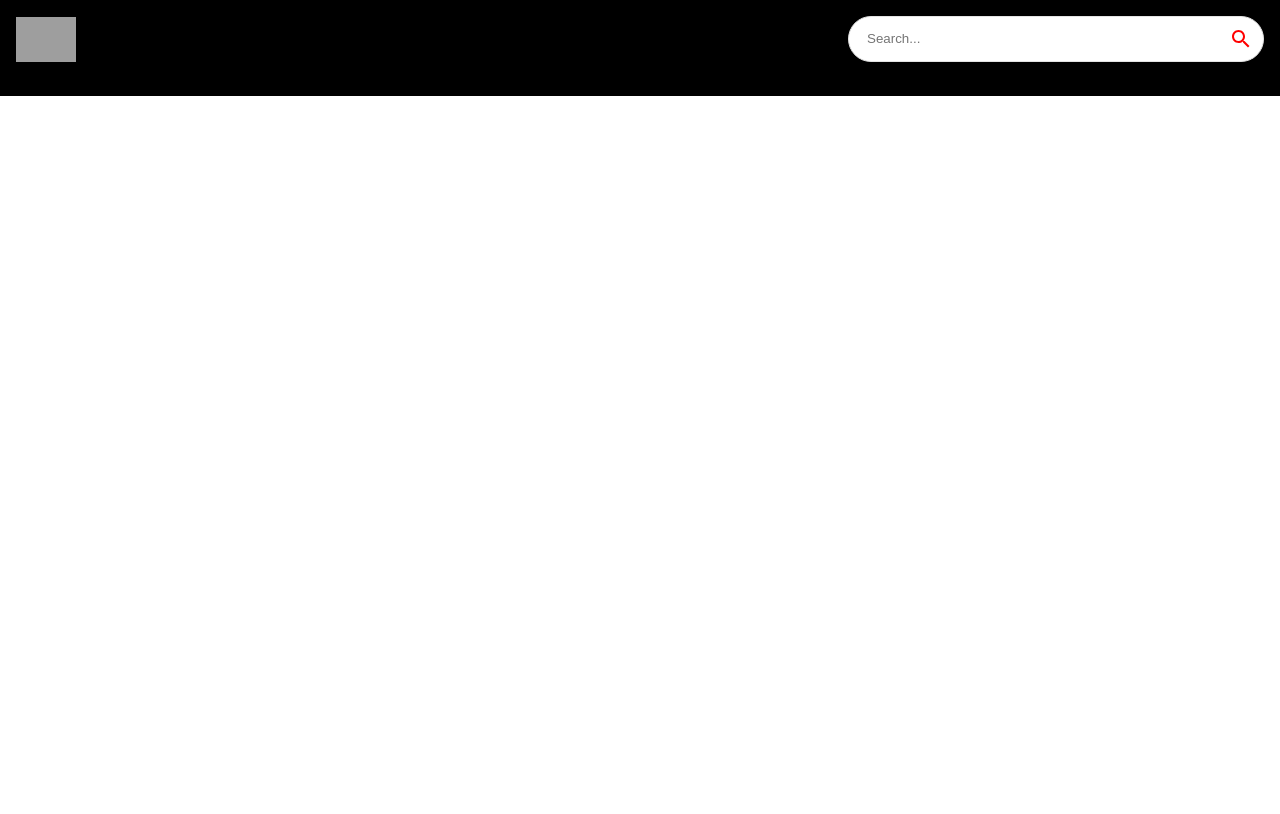
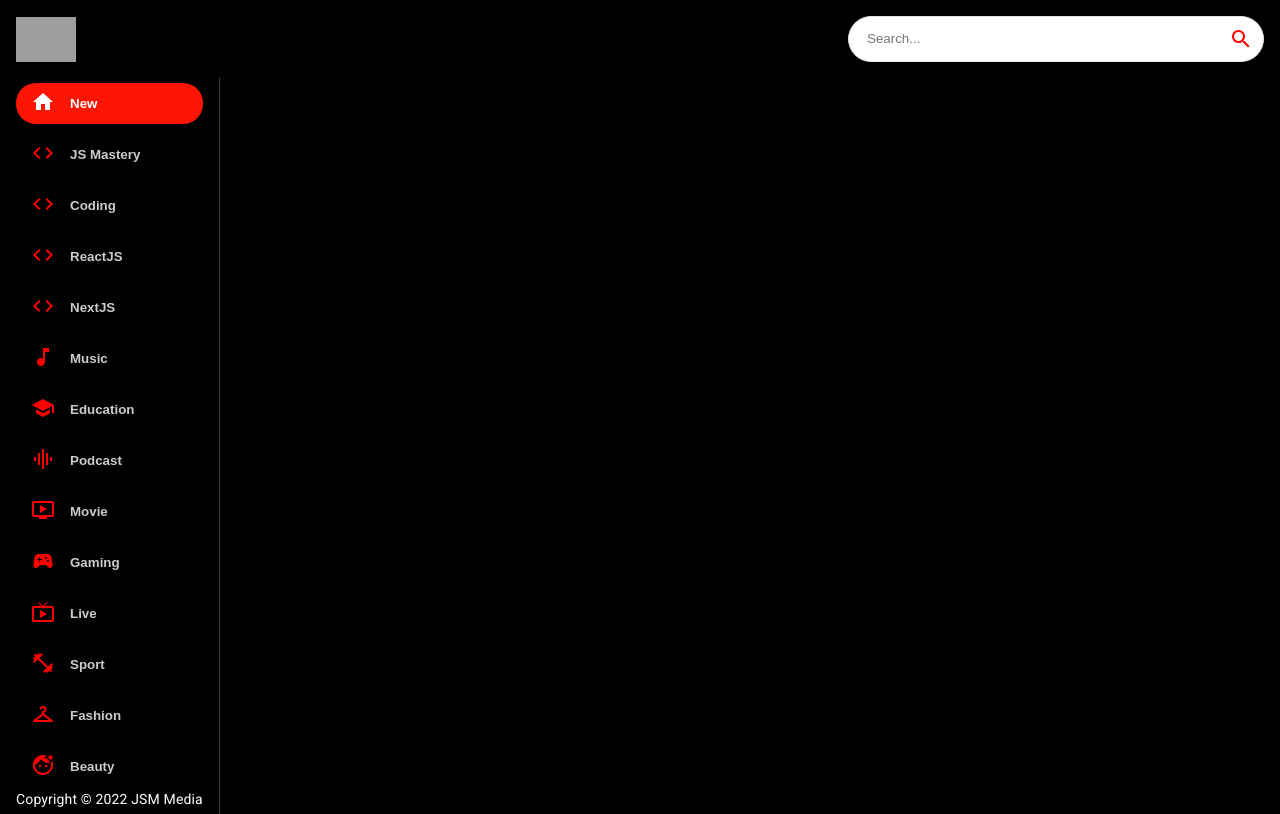
Before and after one commit to qMaDMaNp/react-youtube-clone, a React (Vite) app: page / in a window 1280 px wide. Built offline with nearby package versions, Linux system fonts and the light colour scheme; grey boxes are pictures that could not be loaded.

Commit message:
Add sidebar with categories

```diff
--- a/src/components/Feed.jsx
+++ b/src/components/Feed.jsx
@@ -1,8 +1,25 @@
-import React from 'react';
+import { useState, useEffect } from 'react';
+import { Box, Stack, Typography } from '@mui/material';
+import { Sidebar } from '../components';
+import { categories } from '../utils/constants';
 
 function Feed() {
+  const [selectedCategory, setSelectedCategory] = useState(categories[0].name);
+
   return (
-    <div>Feed</div>
+    <Stack sx={{ flexDirection: { sx: "column", md: "row" } }}>
+      <Box sx={{
+        height: { sx: "auto", md: "92vh" },
+        borderRight: "1px solid #3d3d3d",
+        px: { sx: 0, md: 2 }
+      }}>
+        <Sidebar {...{ selectedCategory, setSelectedCategory }} />
+
+        <Typography className="copyright" variant="body2" sx={{ mt: 1.5, color: "#fff", }}>
+          Copyright © 2022 JSM Media
+        </Typography>
+      </Box>
+    </Stack>
   )
 }
 
--- /dev/null
+++ b/src/components/Sidebar.jsx
@@ -0,0 +1,36 @@
+import { Box, Stack, Typography } from '@mui/material';
+import { categories } from '../utils/constants';
+
+function Sidebar({ selectedCategory, setSelectedCategory }) {
+    return (
+        <Stack
+            direction="row"
+            sx={{
+                overflowY: "auto",
+                height: { sx: "auto", md: "95%" },
+                flexDirection: { md: "column" },
+            }}
+        >
+            {categories.map((category) => (
+                <button
+                    className="category-btn"
+                    onClick={() => setSelectedCategory(category.name)}
+                    style={{
+                        background: (category.name === selectedCategory) && "#fc1503",
+                        color: "white"
+                    }}
+                    key={category.name}
+                >
+                    <span style={{ color: category.name === selectedCategory ? "white" : "red", marginRight: "15px" }}>
+                        {category.icon}
+                    </span>
+                    <span style={{ opacity: category.name === selectedCategory ? "1" : "0.8" }}>
+                        {category.name}
+                    </span>
+                </button>
+            ))}
+        </Stack>
+    )
+}
+
+export default Sidebar
--- a/src/components/index.js
+++ b/src/components/index.js
@@ -8,4 +8,4 @@
 export { default as VideoDetails } from './VideoDetails';
 export { default as SearchFeed } from './SearchFeed';
 // export { default as Videos } from './Videos';
-// export { default as Sidebar } from './Sidebar';
+export { default as Sidebar } from './Sidebar';
--- a/src/index.css
+++ b/src/index.css
@@ -57,7 +57,7 @@
   border: none;
 
   padding: 7px 15px;
-  margin: 10px 0px;
+  margin: 5px 0px;
   border-radius: 20px;
   transition: all 0.3s ease;
 }
--- a/src/main.tsx
+++ b/src/main.tsx
@@ -3,6 +3,7 @@
 
 import App from './App';
 import './index.css';
+import './utils/fetchFromApi';
 
 const root = ReactDOM.createRoot(document.querySelector('#root'));
 
```
